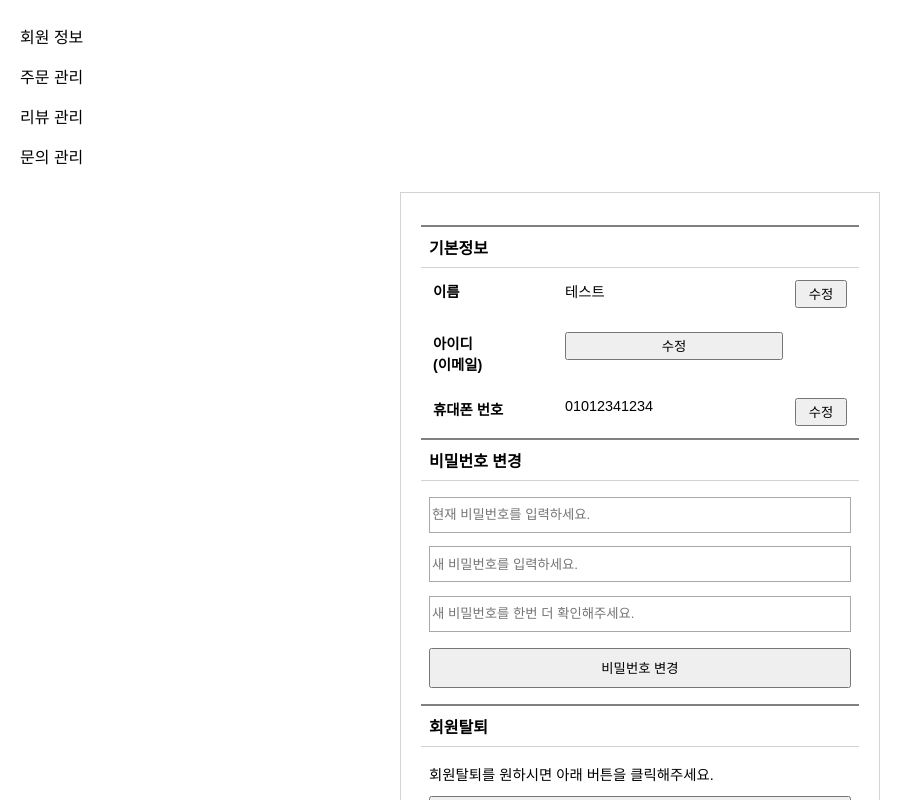
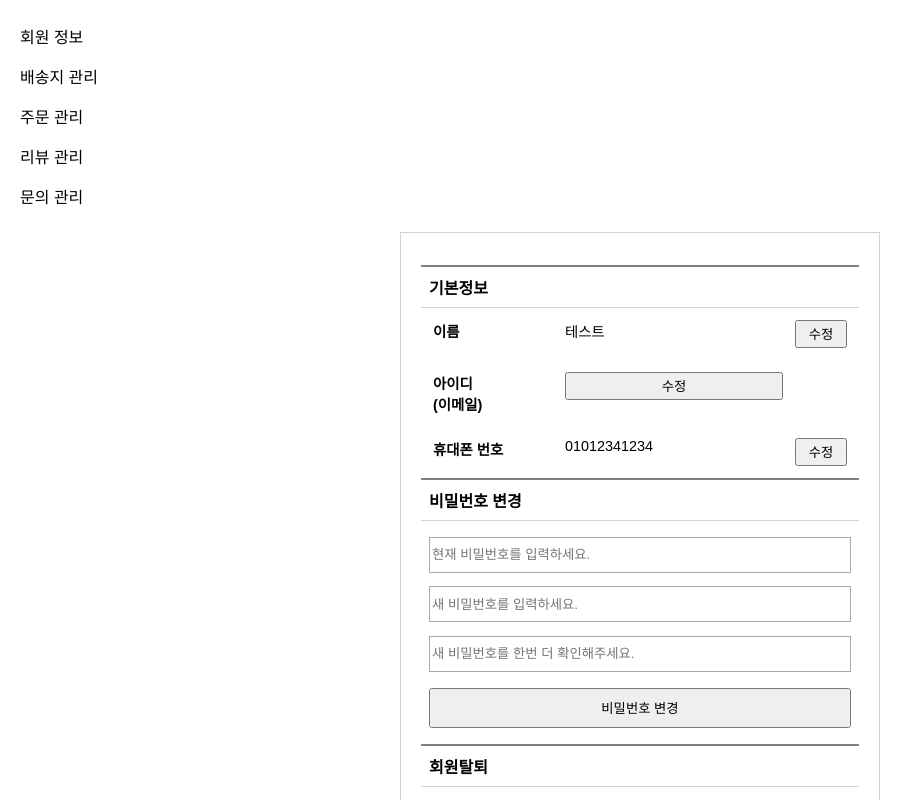
Before and after one commit to TTurbo0824/sprint, a React (Create React App) app in the folder client/: page /userInfo in a window 1280 px wide. Shown: the top 800 px of the page, without its empty margins (0-923 px from the left). Built offline with nearby package versions, Linux system fonts and the light colour scheme; no server answers.

Commit message:
modify: Minor modifications

```diff
--- a/client/package.json
+++ b/client/package.json
@@ -15,6 +15,7 @@
     "@types/react-dom": "^18.0.6",
     "@types/react-router-dom": "^5.3.3",
     "axios": "^0.27.2",
+    "dayjs": "^1.11.5",
     "http-proxy-middleware": "^2.0.6",
     "react": "^18.2.0",
     "react-dom": "^18.2.0",
--- a/client/src/components/SideNav.tsx
+++ b/client/src/components/SideNav.tsx
@@ -23,6 +23,7 @@ const Menu = styled.li`
 function SideNav() {
   const navObj: { [key: string]: string } = {
     userInfo: '회원 정보',
+    address: '배송지 관리',
     order: '주문 관리',
     review: '리뷰 관리',
     inquiry: '문의 관리',
--- a/client/src/pages/mypage/userInfo/UserInfoPage.tsx
+++ b/client/src/pages/mypage/userInfo/UserInfoPage.tsx
@@ -15,6 +15,7 @@ const WrapperDiv = styled.div`
   padding: 2rem 1.25rem;
   border: 1px solid lightgray;
   font-size: 0.9rem;
+  overflow-y: scroll;
 `;
 
 const InfoContainer = styled.section``;
@@ -82,12 +83,9 @@ const Guide = styled.span``;
 
 function UserInfoPage() {
   const userInformation = {
+    name: '테스트',
     email: process.env.REACT_APP_USER_EMAIL,
-    name: '테스트',
     mobile: '01012341234',
-    password: 'qwer1234',
-    address: '경기 성남시 분당구 탄청상로151번길 20 월드쇼핑 A동 4층',
-    zipCode: '13636',
   };
 
   const [userInfo, setUserInfo] = useState(userInformation);
```
Also changed, not shown: 1 other file (tests, documents, lock files or other folders).
